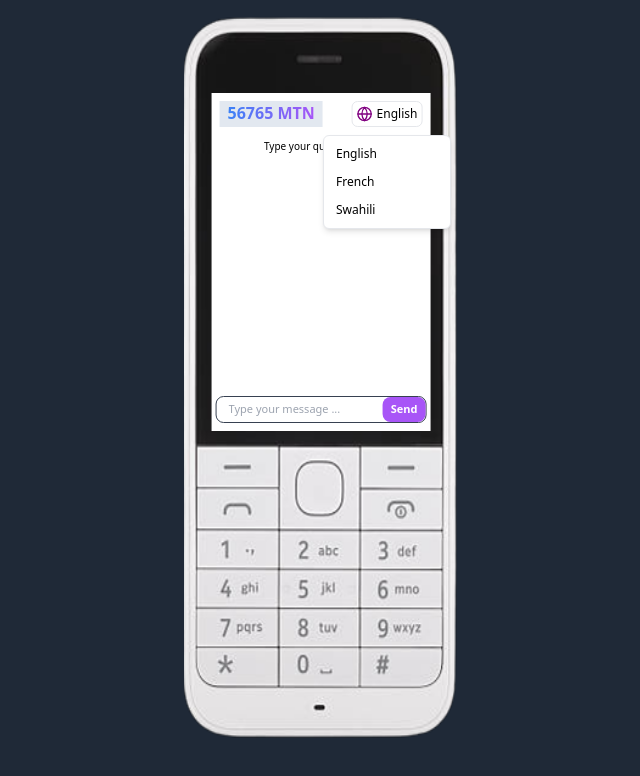
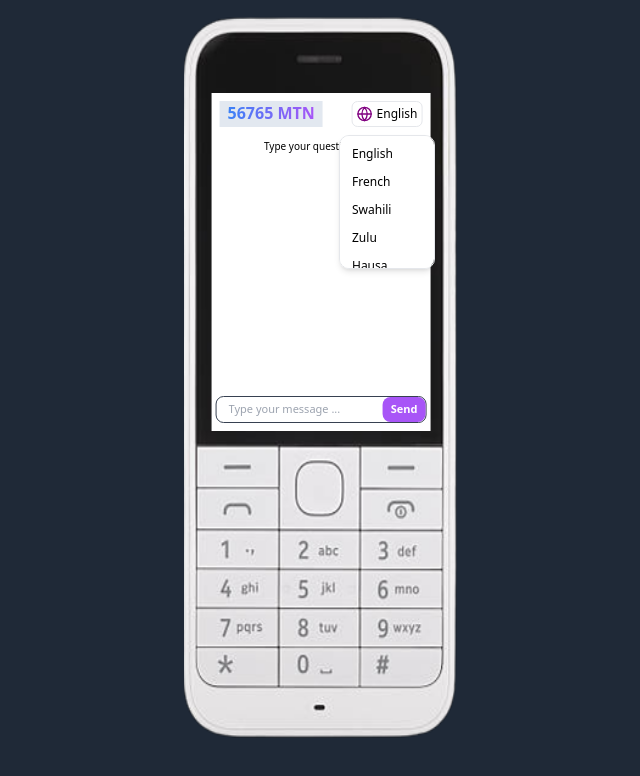
Before and after one commit to SanjeevSingh08/mobilegpt, a Next.js app: page / in a window 1280 px wide. Both pictures are taken after a click on the button "English". Shown: the top 776 px of the page, without its empty margins (319-959 px from the left). Built offline with nearby package versions, Linux system fonts and the light colour scheme.

Commit message:
added more language

```diff
--- a/src/components/Main.jsx
+++ b/src/components/Main.jsx
@@ -26,9 +26,118 @@ const Mainfile = () => {
       placeholder: "Andika ujumbe wako ...",
       title: "Andika swali lako hapa",
       send: "Tuma"
+    },
+    zulu: {
+      name: "Zulu",
+      placeholder: "Khalipha umyalezo wakho ...",
+      title: "Khalipha ikheli lakho lapha",
+      send: "Thumela"
+    },
+    hausa: {
+      name: "Hausa",
+      placeholder: "Rubuta karanta ...",
+      title: "Rubuta tambaya ta ko ...",
+      send: "Shigar"
+    },
+    amharic: {
+      name: "Amharic",
+      placeholder: "አስፈላጊ መልዕክት ያስገቡ ...",
+      title: "አገልግሎት ማስታወቂያዎን ያግኙ",
+      send: "አቅርቡ"
+    },
+    somali: {
+      name: "Somali",
+      placeholder: "Gali qoraalkaaga ...",
+      title: "Gali su'aalkeega halkan",
+      send: "Dir"
+    },
+    yoruba: {
+      name: "Yoruba",
+      placeholder: "Ṣe iṣẹ́ ilàn rẹ ...",
+      title: "Ṣe iṣẹ́ iṣẹ́ yìí",
+      send: "Ṣiṣe"
+    },
+    igbo: {
+      name: "Igbo",
+      placeholder: "Tinye akwụkwọ gị ...",
+      title: "Tinye akụkọ gị ọhụụ",
+      send: "Rie"
+    },
+    spanish: {
+      name: "Spanish",
+      placeholder: "Escribe tu mensaje ...",
+      title: "Escribe tu pregunta aquí",
+      send: "Enviar"
+    },
+    german: {
+      name: "German",
+      placeholder: "Schreibe deine Nachricht ...",
+      title: "Schreibe deine Frage hier",
+      send: "Senden"
+    },
+    italian: {
+      name: "Italian",
+      placeholder: "Scrivi il tuo messaggio ...",
+      title: "Scrivi la tua domanda qui",
+      send: "Invia"
+    },
+    dutch: {
+      name: "Dutch",
+      placeholder: "Typ je bericht ...",
+      title: "Typ hier je vraag",
+      send: "Verzenden"
+    },
+    portuguese: {
+      name: "Portuguese",
+      placeholder: "Digite sua mensagem ...",
+      title: "Digite sua pergunta aqui",
+      send: "Enviar"
+    },
+    russian: {
+      name: "Russian",
+      placeholder: "Введите ваше сообщение ...",
+      title: "Введите ваш вопрос здесь",
+      send: "Отправить"
+    },
+    chinese: {
+      name: "Chinese",
+      placeholder: "输入您的消息 ...",
+      title: "在这里输入您的问题",
+      send: "发送"
+    },
+    japanese: {
+      name: "Japanese",
+      placeholder: "メッセージを入力してください...",
+      title: "ここに質問を入力してください",
+      send: "送信"
+    },
+    korean: {
+      name: "Korean",
+      placeholder: "메시지를 입력하세요 ...",
+      title: "여기에 질문을 입력하세요",
+      send: "보내기"
+    },
+    arabic: {
+      name: "Arabic",
+      placeholder: "اكتب رسالتك ...",
+      title: "اكتب سؤالك هنا",
+      send: "إرسال"
+    },
+    turkish: {
+      name: "Turkish",
+      placeholder: "Mesajınızı yazın ...",
+      title: "Sorunuzu buraya yazın",
+      send: "Gönder"
+    },
+    hindi: {
+      name: "Hindi",
+      placeholder: "अपना संदेश लिखें ...",
+      title: "अपना प्रश्न यहाँ लिखें",
+      send: "भेजें"
     }
     // Add more languages as needed
   };
+
 
     const [inputValue, setInputValue] = useState('');
     const [chatLog, setChatLog] = useState([]);
--- a/src/components/component/Selector.jsx
+++ b/src/components/component/Selector.jsx
@@ -22,7 +22,7 @@ export function Selector({selectedLanguage,setSelectedLanguage,languages}) {
         <DropdownMenuContent className="mt-1">
 
 
-          <DropdownMenuItem className="text-black text-xs " onClick={() => handleLanguageChange("english")}>
+          {/* <DropdownMenuItem className="text-black text-xs " onClick={() => handleLanguageChange("english")}>
             {selectedLanguage === "english" && <CheckIcon className="w-2 h-2 text-xs -translate-x-1 mr-2 text-black" />}
             English
           </DropdownMenuItem>
@@ -33,7 +33,14 @@ export function Selector({selectedLanguage,setSelectedLanguage,languages}) {
           <DropdownMenuItem className="text-black text-xs" onClick={() => handleLanguageChange("swahili")}>
             {selectedLanguage === "swahili" && <CheckIcon className="w-4 h-4 text-xs -translate-x-1 mr-1 text-black" />}
             Swahili
-          </DropdownMenuItem>
+          </DropdownMenuItem> */}
+
+{Object.keys(languages).map((key) => (
+        <DropdownMenuItem className="text-black text-xs " onClick={() => handleLanguageChange(key)} key={key}>
+          {selectedLanguage === key && <CheckIcon className="w-4 h-4 text-xs -translate-x-1 mr-1 text-black" />}
+          {languages[key].name}
+        </DropdownMenuItem>
+      ))}
 
         </DropdownMenuContent>
       </DropdownMenu>
--- a/src/components/ui/dropdown-menu.jsx
+++ b/src/components/ui/dropdown-menu.jsx
@@ -36,7 +36,7 @@ const DropdownMenuSubContent = React.forwardRef(({ className, ...props }, ref) =
   <DropdownMenuPrimitive.SubContent
     ref={ref}
     className={cn(
-      "z-50 min-w-[8rem] overflow-hidden rounded-md border border-gray-200 bg-white p-1 text-gray-950 shadow-lg data-[state=open]:animate-in data-[state=closed]:animate-out data-[state=closed]:fade-out-0 data-[state=open]:fade-in-0 data-[state=closed]:zoom-out-95 data-[state=open]:zoom-in-95 data-[side=bottom]:slide-in-from-top-2 data-[side=left]:slide-in-from-right-2 data-[side=right]:slide-in-from-left-2 data-[side=top]:slide-in-from-bottom-2 dark:border-gray-800 dark:bg-gray-950 dark:text-gray-50",
+      "z-50 min-w-[6rem] overflow-hidden rounded-md border border-gray-200 bg-white p-1 text-gray-950 shadow-lg data-[state=open]:animate-in data-[state=closed]:animate-out data-[state=closed]:fade-out-0 data-[state=open]:fade-in-0 data-[state=closed]:zoom-out-95 data-[state=open]:zoom-in-95 data-[side=bottom]:slide-in-from-top-2 data-[side=left]:slide-in-from-right-2 data-[side=right]:slide-in-from-left-2 data-[side=top]:slide-in-from-bottom-2 dark:border-gray-800 dark:bg-gray-950 dark:text-gray-50",
       className
     )}
     {...props} />
@@ -50,7 +50,7 @@ const DropdownMenuContent = React.forwardRef(({ className, sideOffset = 4, ...pr
       ref={ref}
       sideOffset={sideOffset}
       className={cn(
-        "z-50 min-w-[8rem] overflow-hidden rounded-md border border-gray-200 bg-white p-1 text-gray-950 shadow-md data-[state=open]:animate-in data-[state=closed]:animate-out data-[state=closed]:fade-out-0 data-[state=open]:fade-in-0 data-[state=closed]:zoom-out-95 data-[state=open]:zoom-in-95 data-[side=bottom]:slide-in-from-top-2 data-[side=left]:slide-in-from-right-2 data-[side=right]:slide-in-from-left-2 data-[side=top]:slide-in-from-bottom-2 dark:border-gray-800 dark:bg-gray-950 dark:text-gray-50",
+        "z-50 min-w-[6rem] h-[8.4rem] scroller overflow-x-auto rounded-md border border-gray-200 bg-white p-1 text-gray-950 shadow-md data-[state=open]:animate-in data-[state=closed]:animate-out data-[state=closed]:fade-out-0 data-[state=open]:fade-in-0 data-[state=closed]:zoom-out-95 data-[state=open]:zoom-in-95 data-[side=bottom]:slide-in-from-top-2 data-[side=left]:slide-in-from-right-2 data-[side=right]:slide-in-from-left-2 data-[side=top]:slide-in-from-bottom-2 dark:border-gray-800 dark:bg-gray-950 dark:text-gray-50",
         className
       )}
       {...props} />
--- a/src/styles/globals.css
+++ b/src/styles/globals.css
@@ -17,6 +17,7 @@
   /* Customize the scrollbar track (background) */
   .chat-section::-webkit-scrollbar {
     width: 3px; /* Width of the scrollbar */
+    border-radius: 10px; /* Rounded corners of the thumb */
   }
 
   /* Customize the scrollbar thumb (the draggable part) */
@@ -34,6 +35,34 @@
   .chat-section::-webkit-scrollbar-track {
     background-color: rgba(100, 100, 100, 0.5); /* Color of the track (gray) */
   }
+  .scroller{
+        /* Customize the scrollbar */
+        scrollbar-width: thin;
+        border-radius: 10px; /* Rounded corners of the thumb */
+      }
+
+      /* Customize the scrollbar track (background) */
+      .scroller::-webkit-scrollbar {
+        width: 2px; /* Width of the scrollbar */
+      }
+
+      /* Customize the scrollbar thumb (the draggable part) */
+      .scroller::-webkit-scrollbar-thumb {
+        background-color: rgba(169, 72, 214, 0.8); /* Color of the thumb (purple) */
+        border-radius: 10px; /* Rounded corners of the thumb */
+      }
+
+      /* Customize the scrollbar thumb on hover */
+      .scroller::-webkit-scrollbar-thumb:hover {
+        background-color: rgb(177, 141, 220); /* Lighter purple on hover */
+      }
+
+      /* Customize the scrollbar track on hover */
+      .scroller::-webkit-scrollbar-track {
+        background-color: rgba(100, 100, 100, 0.5); /* Color of the track (gray) */
+
+      }
+
   .inner-c{
     position: absolute;
     top: 10%;
```
